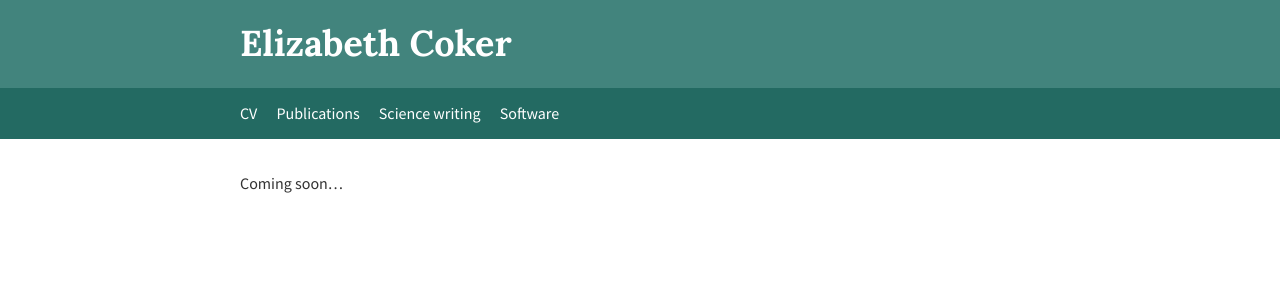
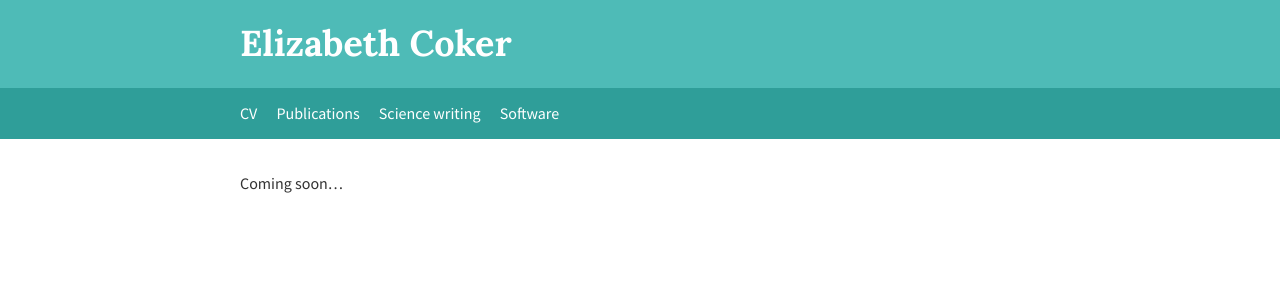
Before and after one commit to eac54/eac54.github.io, a Jekyll site: the page built from index.md, in a window 1280 px wide. Shown: the top 300 px of the page. Built offline with Jekyll 4.4.1, drawn with Linux system fonts in a browser that asks for light colours.

Commit message:
Update main.css

```diff
--- a/css/main.css
+++ b/css/main.css
@@ -17,7 +17,7 @@ h1,h2,h3,h4,h5,h6
 	font-family: "Lora", serif;
 	font-weight: 700;
 	line-height: 1.1;
-	color: #00352f;
+	color: #4ebbb7;
 }
 
 h1 { font-size: 2.25em; } /* 36px */
@@ -90,7 +90,7 @@ Layout styles
 .header
 {
 	color: #fff;
-	background: #42847d;
+	background: #4ebbb7;
 	padding: 1em 1.25em;
 }
 
@@ -101,7 +101,7 @@ Layout styles
 
 .nav-bar
 {
-	background: #236A62;
+	background: #2f9e99;
 	padding: 0;
 }
 
```
